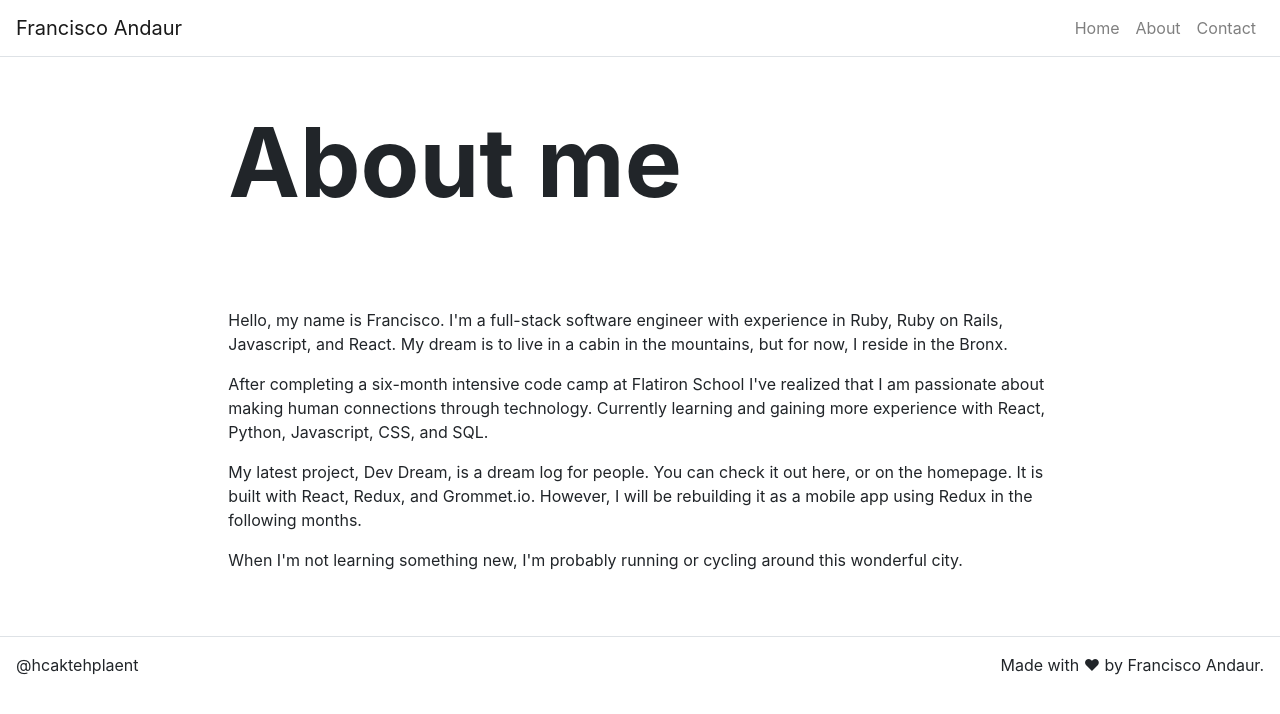
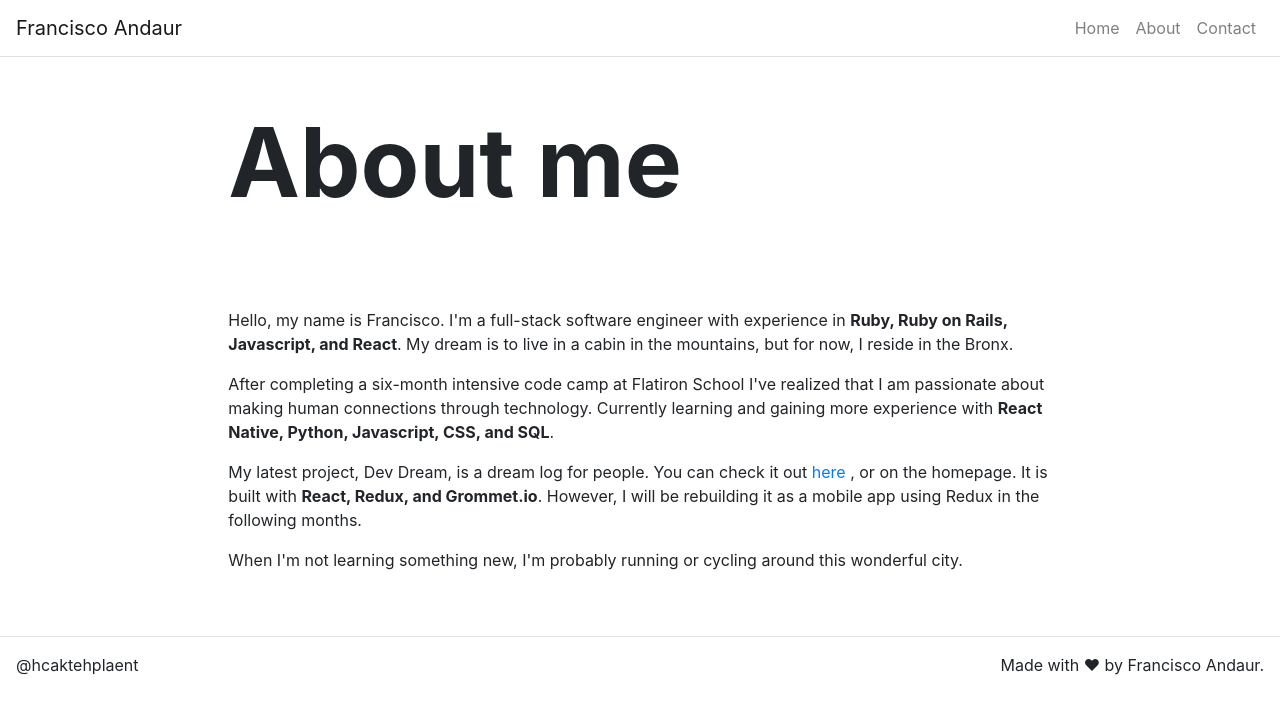
Before and after one commit to FranciscoAndaur/react-portfolio, a React (Create React App) app: page /about in a window 1280 px wide. Shown: the top 714 px of the page. Built offline with nearby package versions, Linux system fonts and the light colour scheme.

Commit message:
about page finished

```diff
--- a/src/pages/About.js
+++ b/src/pages/About.js
@@ -9,11 +9,11 @@ const About = (props) => {
             <Hero title={props.title} />
 
                 <Content>
-                <p>Hello, my name is Francisco.  I'm a full-stack software engineer with experience in Ruby, Ruby on Rails, Javascript, and React. My dream is to live in a cabin in the mountains, but for now, I reside in the Bronx.</p>
+                <p>Hello, my name is Francisco.  I'm a full-stack software engineer with experience in <strong>Ruby, Ruby on Rails, Javascript, and React</strong>. My dream is to live in a cabin in the mountains, but for now, I reside in the Bronx.</p>
 
-                <p>After completing a six-month intensive code camp at Flatiron School I've realized that I am passionate about making human connections through technology. Currently learning and gaining more experience with React, Python, Javascript, CSS, and SQL.</p>
+                <p>After completing a six-month intensive code camp at Flatiron School I've realized that I am passionate about making human connections through technology. Currently learning and gaining more experience with <strong>React Native, Python, Javascript, CSS, and SQL</strong>.</p>
 
-                <p>My latest project, Dev Dream, is a dream log for people. You can check it out here, or on the homepage. It is built with React, Redux, and Grommet.io.  However, I will be rebuilding it as a mobile app using Redux in the following months.</p>
+                <p>My latest project, Dev Dream, is a dream log for people. You can check it out <a href="https://github.com/FranciscoAndaur/DevDream" target="_blank" rel="noopener noreferrer">here</a> , or on the homepage. It is built with <strong>React, Redux, and Grommet.io</strong>.  However, I will be rebuilding it as a mobile app using Redux in the following months.</p>
 
                 <p>When I'm not learning something new, I'm probably running or cycling around this wonderful city.</p>
                 </Content>
```
Also changed, not shown: 1 other file (tests, documents, lock files or other folders).
